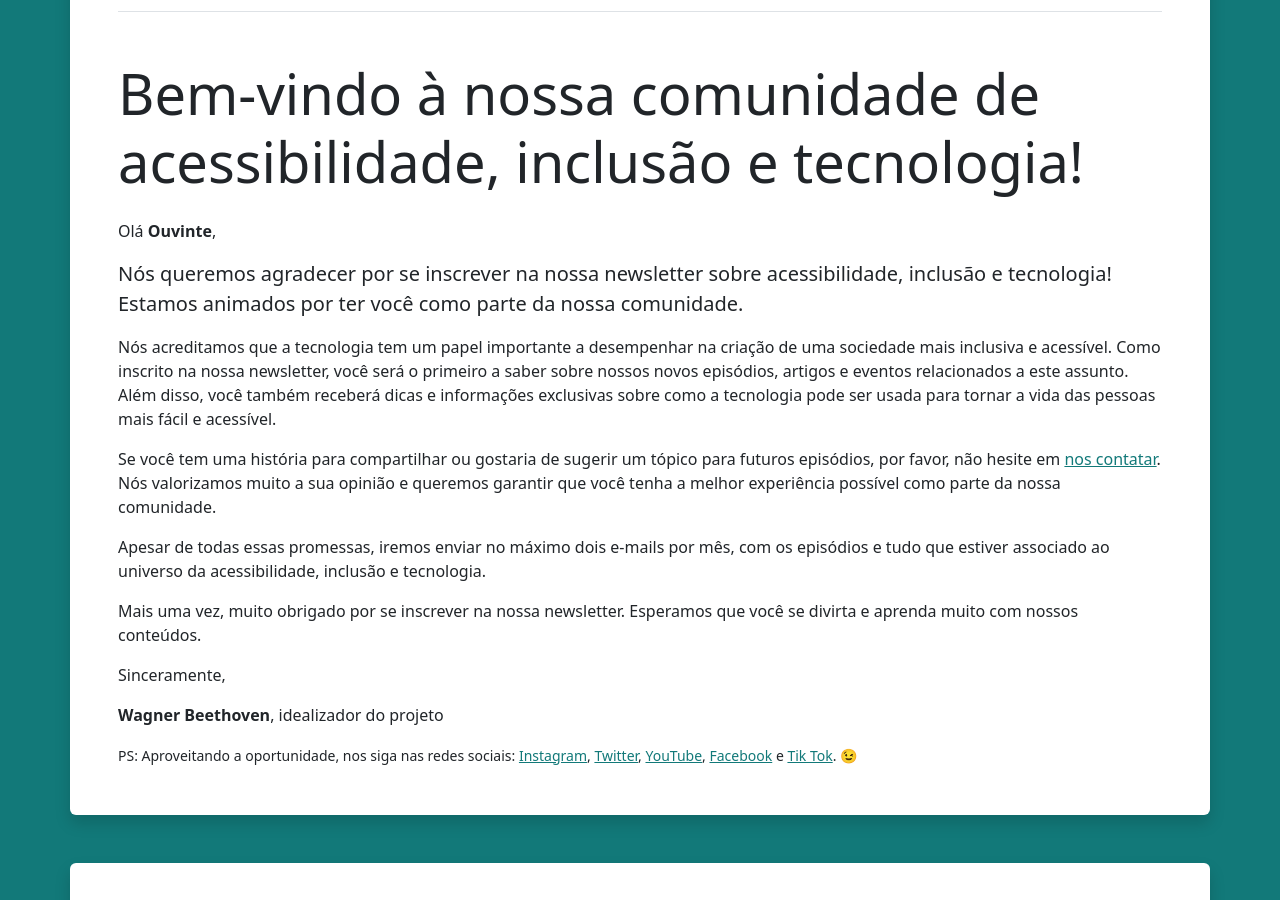
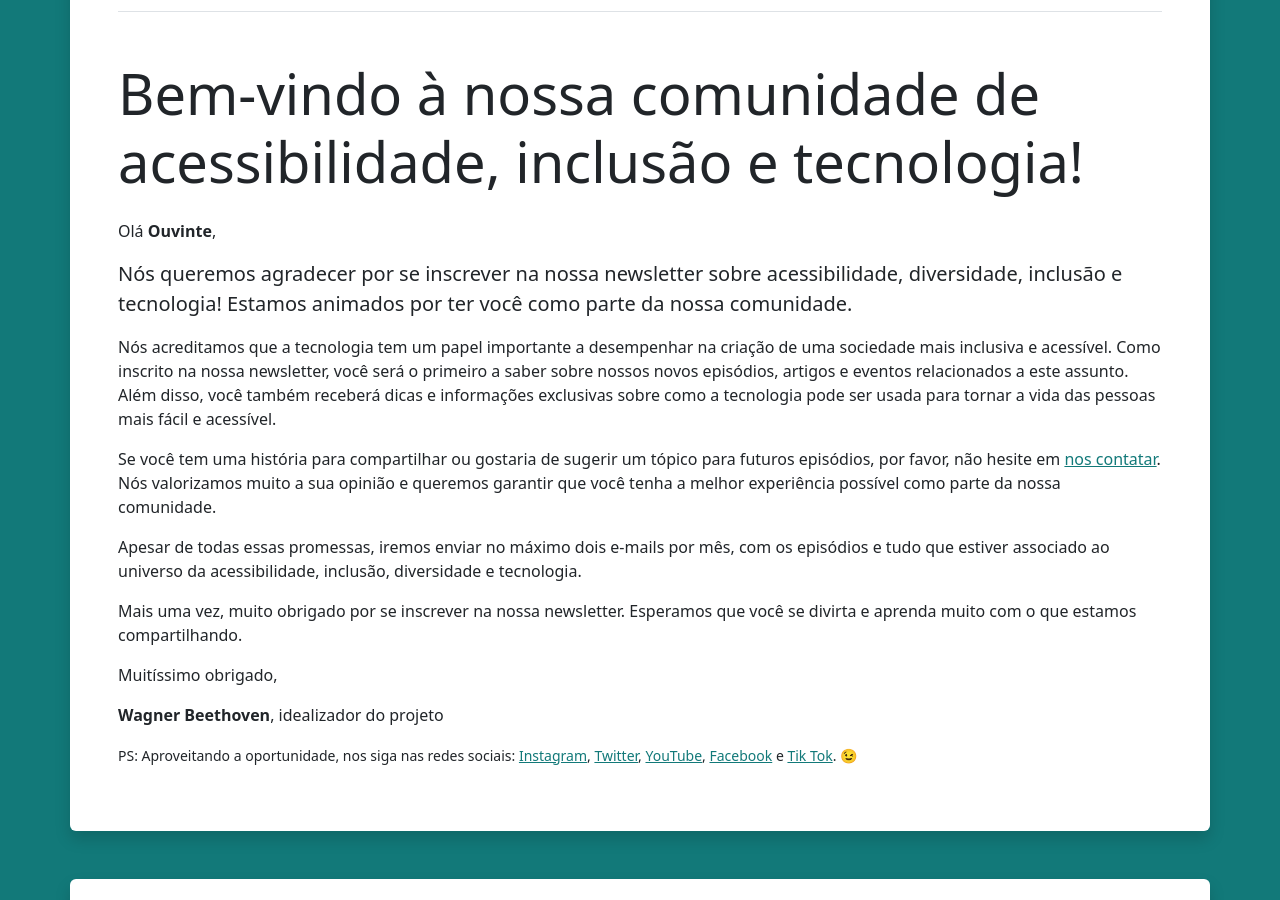
Before and after one commit to focoacessivel/focoacessivel.github.io, a Jekyll site: the page built from pages/thank.html, in a window 1280 px wide and 900 px high, scrolled down 273 px. Built offline with Jekyll 4.4.1, drawn with Linux system fonts in a browser that asks for light colours; some web fonts are replaced.

Commit message:
atualizacao do texto

```diff
--- a/pages/thank.html
+++ b/pages/thank.html
@@ -5,12 +5,11 @@ permalink: obrigado.html
 ---
 
 <p>Olá <strong>Ouvinte</strong>,</p>
-<p class="lead">Nós queremos agradecer por se inscrever na nossa newsletter sobre acessibilidade, inclusão e tecnologia! Estamos animados por ter você como parte da nossa comunidade.</p>
+<p class="lead">Nós queremos agradecer por se inscrever na nossa newsletter sobre acessibilidade, diversidade, inclusão e tecnologia! Estamos animados por ter você como parte da nossa comunidade.</p>
 <p>Nós acreditamos que a tecnologia tem um papel importante a desempenhar na criação de uma sociedade mais inclusiva e acessível. Como inscrito na nossa newsletter, você será o primeiro a saber sobre nossos novos episódios, artigos e eventos relacionados a este assunto. Além disso, você também receberá dicas e informações exclusivas sobre como a tecnologia pode ser usada para tornar a vida das pessoas mais fácil e acessível.</p>
 <p>Se você tem uma história para compartilhar ou gostaria de sugerir um tópico para futuros episódios, por favor, não hesite em <a href="{{site.url}}/contato">nos contatar</a>. Nós valorizamos muito a sua opinião e queremos garantir que você tenha a melhor experiência possível como parte da nossa comunidade.</p>
-<p>Apesar de todas essas promessas, iremos enviar no máximo dois e-mails por mês, com os episódios e tudo que estiver associado ao universo da acessibilidade, inclusão e tecnologia.</p>
-<p>Mais uma vez, muito obrigado por se inscrever na nossa newsletter. Esperamos que você se divirta e aprenda muito com nossos conteúdos.</p>
-<p>Sinceramente,</p>
+<p>Apesar de todas essas promessas, iremos enviar no máximo dois e-mails por mês, com os episódios e tudo que estiver associado ao universo da acessibilidade, inclusão, diversidade e tecnologia.</p>
+<p>Mais uma vez, muito obrigado por se inscrever na nossa newsletter. Esperamos que você se divirta e aprenda muito com o que estamos compartilhando.</p>
+<p>Muitíssimo obrigado,</p>
 <p><strong>Wagner Beethoven</strong>, idealizador do projeto </p>
-
-<small>PS: Aproveitando a oportunidade, nos siga nas redes sociais:  <span class="list-links">{% for item in site.data.links.network %}<span><a href="{{item.link}}" target="_blank" title="Nos acompanhe também no {{item.name}} - Nova aba">{{item.name}}</a></span>{% endfor %}</span> 😉</small>
+<p><small>PS: Aproveitando a oportunidade, nos siga nas redes sociais:  <span class="list-links">{% for item in site.data.links.network %}<span><a href="{{item.link}}" target="_blank" title="Nos acompanhe também no {{item.name}} - Nova aba">{{item.name}}</a></span>{% endfor %}</span> 😉</small></p>
```
